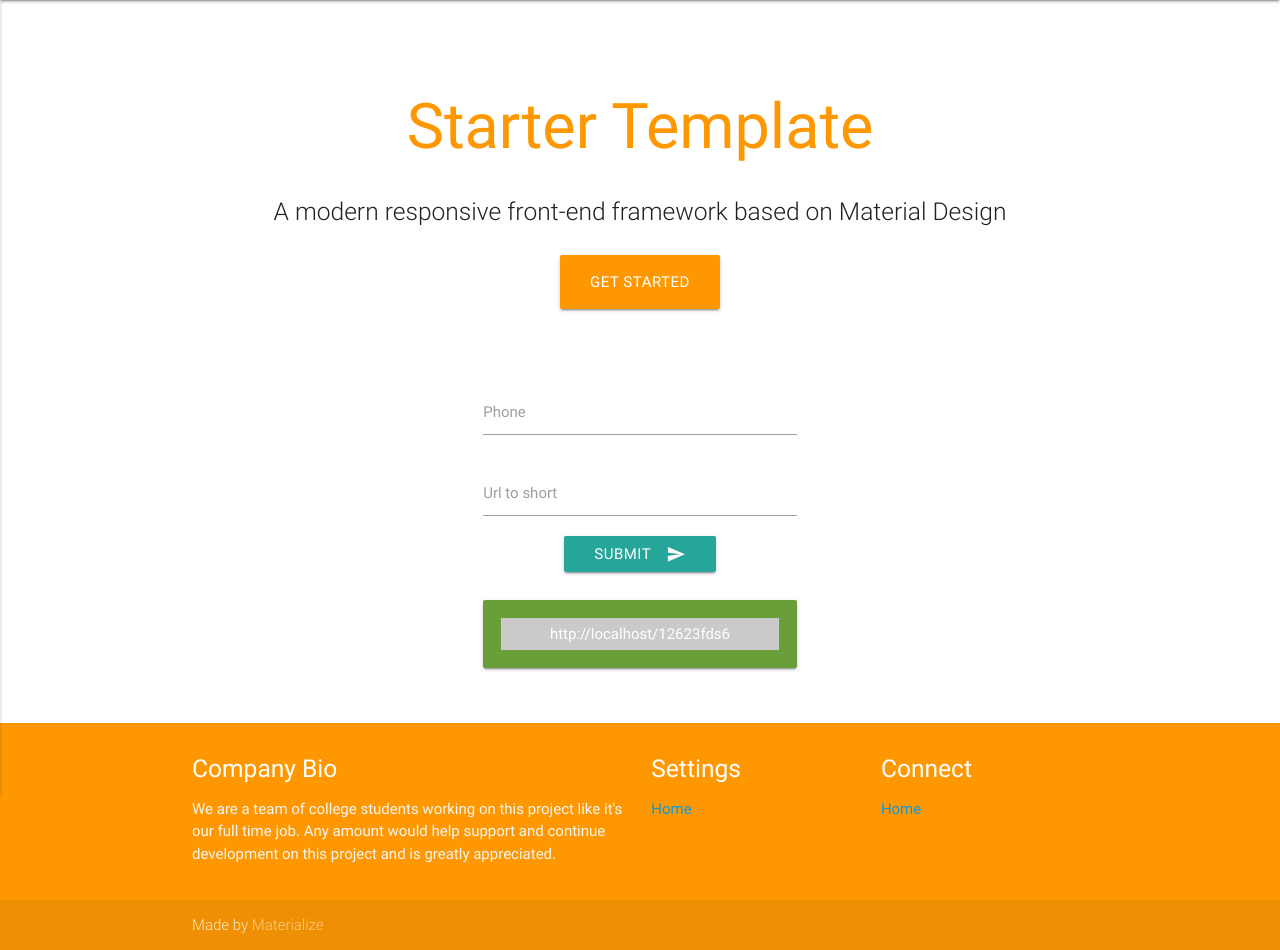
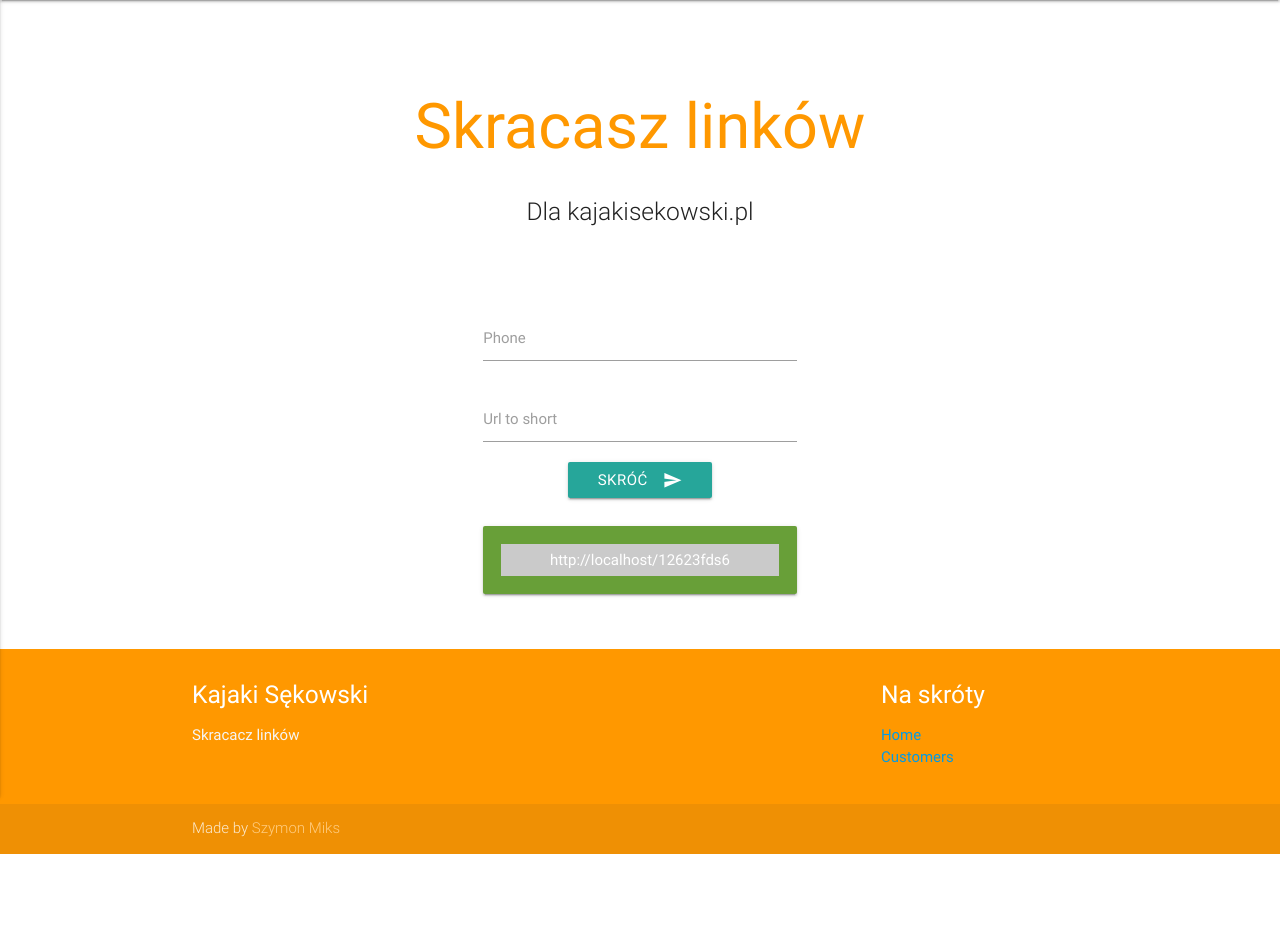
Before and after one commit to szymon6927/url-shortener, a Flask app: page / in a window 1280 px wide. Shown: the part 64-1014 px from the top of the page. After the commit the page ends 918 px from the top, so only its background shows below. Run offline with Flask 2, Linux system fonts and the light colour scheme; parts of the project's set-up code (start-up, migrations or seed data) failed here and were passed over; some libraries are stand-ins or nearby versions.

Commit message:
add endpoint for all customers and some css changes

```diff
--- a/app/static/css/style.css
+++ b/app/static/css/style.css
@@ -1,3 +1,7 @@
+.mb24 {
+    margin-bottom: 24px;
+}
+
 .url-shorenter-section  {
     width: 35%;
     margin: 0 auto;
--- a/app/templates/footer.html
+++ b/app/templates/footer.html
@@ -1,29 +1,24 @@
 <footer class="page-footer orange">
     <div class="container">
       <div class="row">
-        <div class="col l6 s12">
-          <h5 class="white-text">Company Bio</h5>
-          <p class="grey-text text-lighten-4">We are a team of college students working on this project like it's our full time job. Any amount would help support and continue development on this project and is greatly appreciated.</p>
+        <div class="col l9 s12">
+          <h5 class="white-text">Kajaki Sękowski</h5>
+          <p class="grey-text text-lighten-4">Skracacz linków</p>
 
 
         </div>
         <div class="col l3 s12">
-          <h5 class="white-text">Settings</h5>
-          <ul>
-            <li><a href="{{ url_for('home.homepage') }}">Home</a></li>
-          </ul>
-        </div>
-        <div class="col l3 s12">
-          <h5 class="white-text">Connect</h5>
+          <h5 class="white-text">Na skróty</h5>
           <ul>
               <li><a href="{{ url_for('home.homepage') }}">Home</a></li>
+              <li><a href="{{ url_for('customers.all_customers') }}">Customers</a></li>
           </ul>
         </div>
       </div>
     </div>
     <div class="footer-copyright">
       <div class="container">
-      Made by <a class="orange-text text-lighten-3" href="http://materializecss.com">Materialize</a>
+      Made by <a class="orange-text text-lighten-3" href="mailto:miks.szymon@gmail.com">Szymon Miks</a>
       </div>
     </div>
   </footer>
--- a/app/templates/header.html
+++ b/app/templates/header.html
@@ -3,12 +3,12 @@
     <a id="logo-container" href="{{ url_for('home.homepage') }}" class="brand-logo">URL SHORTENER</a>
     <ul class="right hide-on-med-and-down">
       <li><a href="{{ url_for('home.homepage') }}">Home</a></li>
-      <li><a href="{{ url_for('customers.customers') }}">Customers</a></li>
+      <li><a href="{{ url_for('customers.all_customers') }}">Customers</a></li>
     </ul>
 
     <ul id="nav-mobile" class="side-nav" style="transform: translateX(-100%);">
       <li><a href="{{ url_for('home.homepage') }}">Home</a></li>
-      <li><a href="{{ url_for('customers.customers') }}">Customers</a></li>
+      <li><a href="{{ url_for('customers.all_customers') }}">Customers</a></li>
     </ul>
     <a href="#" data-activates="nav-mobile" class="button-collapse"><i class="material-icons">menu</i></a>
   </div>
--- a/app/templates/home/index.html
+++ b/app/templates/home/index.html
@@ -3,12 +3,9 @@
   <div class="container">
     <br>
     <br>
-    <h1 class="header center orange-text">Starter Template</h1>
+    <h1 class="header center orange-text">Skracasz linków</h1>
     <div class="row center">
-      <h5 class="header col s12 light">A modern responsive front-end framework based on Material Design</h5>
-    </div>
-    <div class="row center">
-      <a href="http://materializecss.com/getting-started.html" id="download-button" class="btn-large waves-effect waves-light orange">Get Started</a>
+      <h5 class="header col s12 light">Dla kajakisekowski.pl</h5>
     </div>
     <br>
     <br>
@@ -36,7 +33,7 @@
             <label for="url_to_short">Url to short</label>
           </div>
           <div class="col s12 center-align">
-            <button class="btn waves-effect waves-light" type="submit">Submit
+            <button class="btn waves-effect waves-light" type="submit">Skróć
               <i class="material-icons right">send</i>
             </button>
           </div>
```
Also changed, not shown: app/customers/views.py (+6 -3 lines), app/templates/customers/customers.html (+21 -1 lines).
